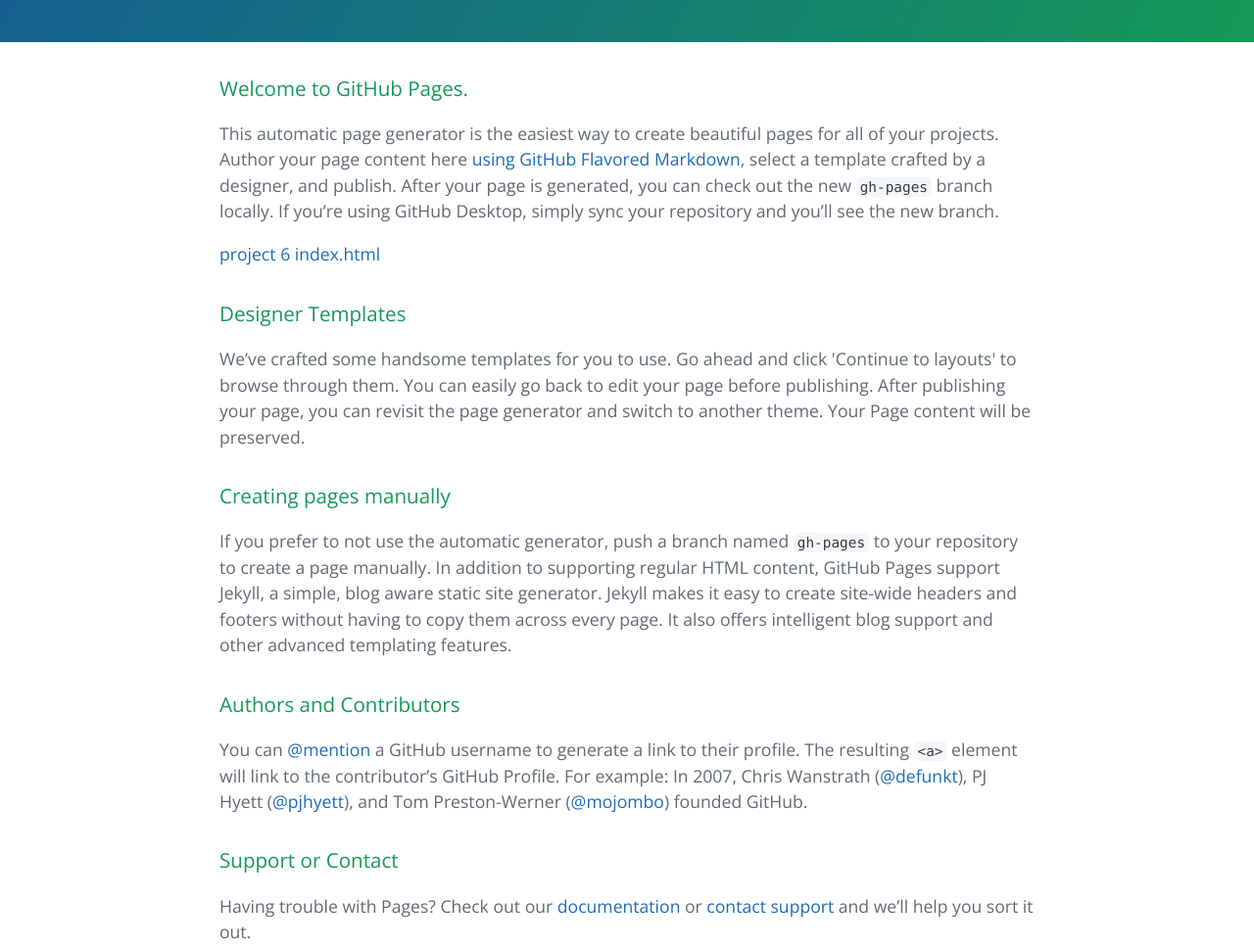
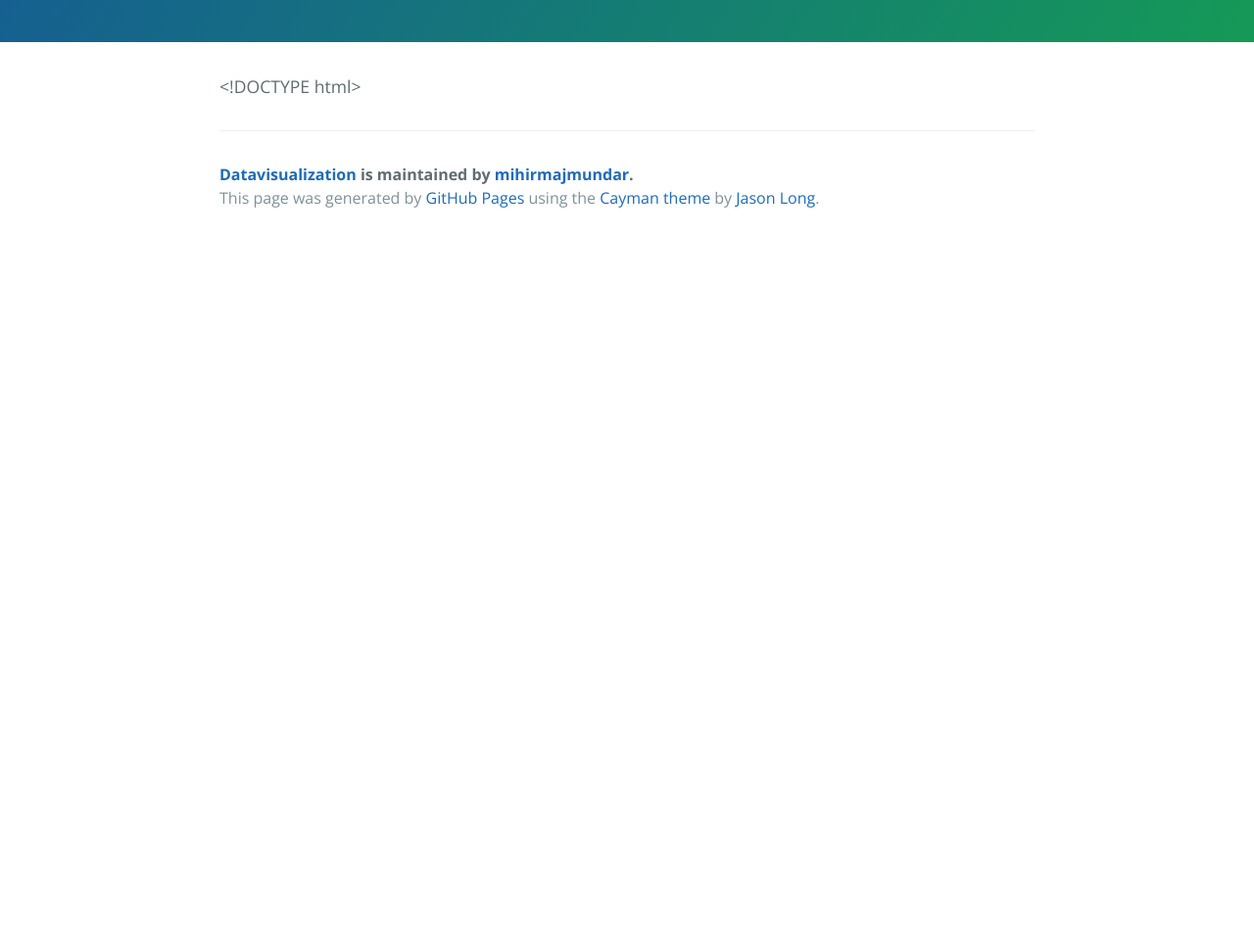
Before and after one commit to mihirmajmundar/DataVisualization, a plain HTML site: page index.html in a window 1280 px wide. Shown: the part 340-1308 px from the top of the page at 98% size. After the commit the page ends 800 px from the top, so only its background shows below. Drawn offline with nearby package versions, Linux system fonts and the light colour scheme.

```diff
--- a/index.html
+++ b/index.html
@@ -19,32 +19,18 @@
     </section>
 
     <section class="main-content">
-      <h3>
-<a id="welcome-to-github-pages" class="anchor" href="#welcome-to-github-pages" aria-hidden="true"><span class="octicon octicon-link"></span></a>Welcome to GitHub Pages.</h3>
+      <p>&lt;!DOCTYPE html&gt;
 
-<p>This automatic page generator is the easiest way to create beautiful pages for all of your projects. Author your page content here <a href="https://guides.github.com/features/mastering-markdown/">using GitHub Flavored Markdown</a>, select a template crafted by a designer, and publish. After your page is generated, you can check out the new <code>gh-pages</code> branch locally. If you’re using GitHub Desktop, simply sync your repository and you’ll see the new branch.</p>
+</p>
 
-<p><a href="http://mihirmajmundar.github.io/DataVisualization/index.html">project 6 index.html</a></p>
 
-<h3>
-<a id="designer-templates" class="anchor" href="#designer-templates" aria-hidden="true"><span class="octicon octicon-link"></span></a>Designer Templates</h3>
 
-<p>We’ve crafted some handsome templates for you to use. Go ahead and click 'Continue to layouts' to browse through them. You can easily go back to edit your page before publishing. After publishing your page, you can revisit the page generator and switch to another theme. Your Page content will be preserved.</p>
 
-<h3>
-<a id="creating-pages-manually" class="anchor" href="#creating-pages-manually" aria-hidden="true"><span class="octicon octicon-link"></span></a>Creating pages manually</h3>
 
-<p>If you prefer to not use the automatic generator, push a branch named <code>gh-pages</code> to your repository to create a page manually. In addition to supporting regular HTML content, GitHub Pages support Jekyll, a simple, blog aware static site generator. Jekyll makes it easy to create site-wide headers and footers without having to copy them across every page. It also offers intelligent blog support and other advanced templating features.</p>
 
-<h3>
-<a id="authors-and-contributors" class="anchor" href="#authors-and-contributors" aria-hidden="true"><span class="octicon octicon-link"></span></a>Authors and Contributors</h3>
 
-<p>You can <a href="https://github.com/blog/821" class="user-mention">@mention</a> a GitHub username to generate a link to their profile. The resulting <code>&lt;a&gt;</code> element will link to the contributor’s GitHub Profile. For example: In 2007, Chris Wanstrath (<a href="https://github.com/defunkt" class="user-mention">@defunkt</a>), PJ Hyett (<a href="https://github.com/pjhyett" class="user-mention">@pjhyett</a>), and Tom Preston-Werner (<a href="https://github.com/mojombo" class="user-mention">@mojombo</a>) founded GitHub.</p>
 
-<h3>
-<a id="support-or-contact" class="anchor" href="#support-or-contact" aria-hidden="true"><span class="octicon octicon-link"></span></a>Support or Contact</h3>
 
-<p>Having trouble with Pages? Check out our <a href="https://help.github.com/pages">documentation</a> or <a href="https://github.com/contact">contact support</a> and we’ll help you sort it out.</p>
 
       <footer class="site-footer">
         <span class="site-footer-owner"><a href="https://github.com/mihirmajmundar/DataVisualization">Datavisualization</a> is maintained by <a href="https://github.com/mihirmajmundar">mihirmajmundar</a>.</span>
```
Also changed, not shown: params.json (+1 -1 lines).
